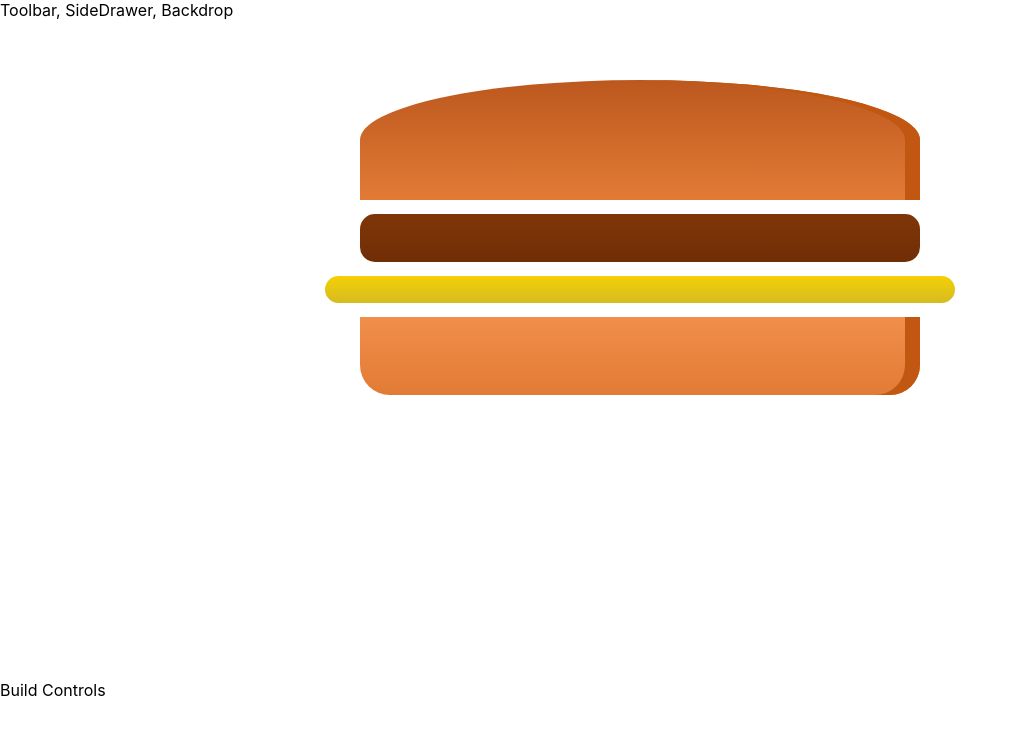
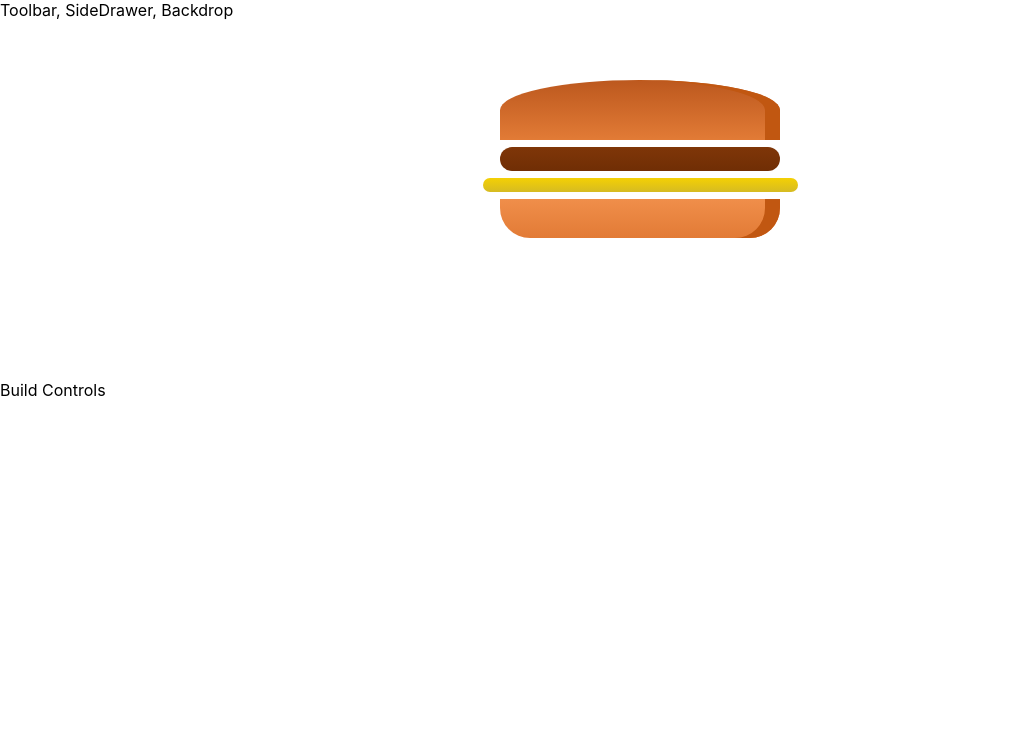
Before and after one commit to Stevan-Radovanovic/BurgerBuilder-WebApp, a React (Create React App) app in the folder bb1/: page / in a window 1280 px wide. Shown: the top 734 px of the page, without its empty margins (0-1017 px from the left). Built offline with nearby package versions, Linux system fonts and the light colour scheme.

Commit message:
Added media queries for the Burger class

```diff
--- a/bb1/src/components/Burger/Burger.module.css
+++ b/bb1/src/components/Burger/Burger.module.css
@@ -10,3 +10,17 @@
     height: 600px;
   }
 }
+
+@media (min-width: 500px) and (min-height: 401px) {
+  .Burger {
+    width: 450px;
+    height: 400px;
+  }
+}
+
+@media (min-width: 500px) and (min-height: 401px) {
+  .Burger {
+    width: 350px;
+    height: 300px;
+  }
+}
```
